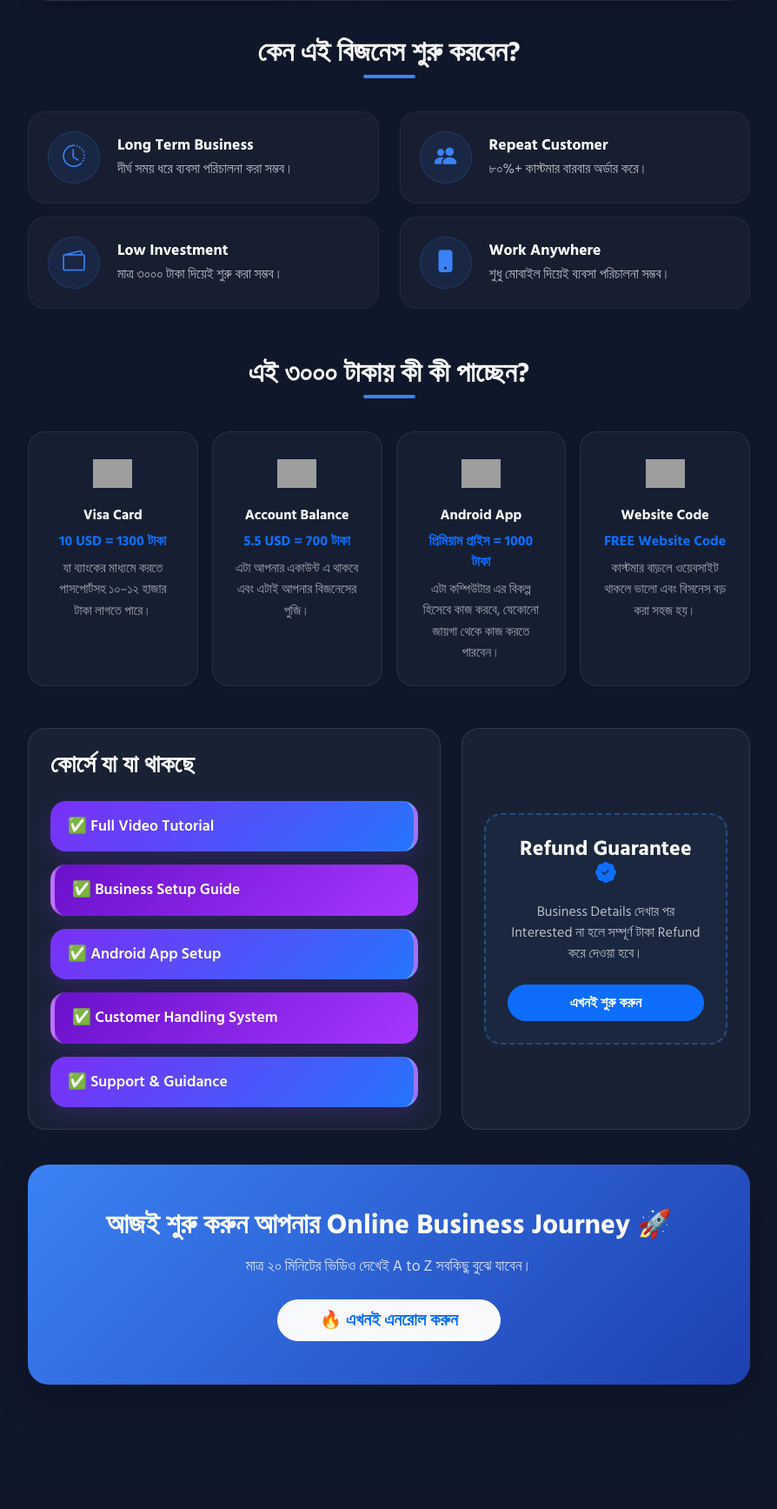
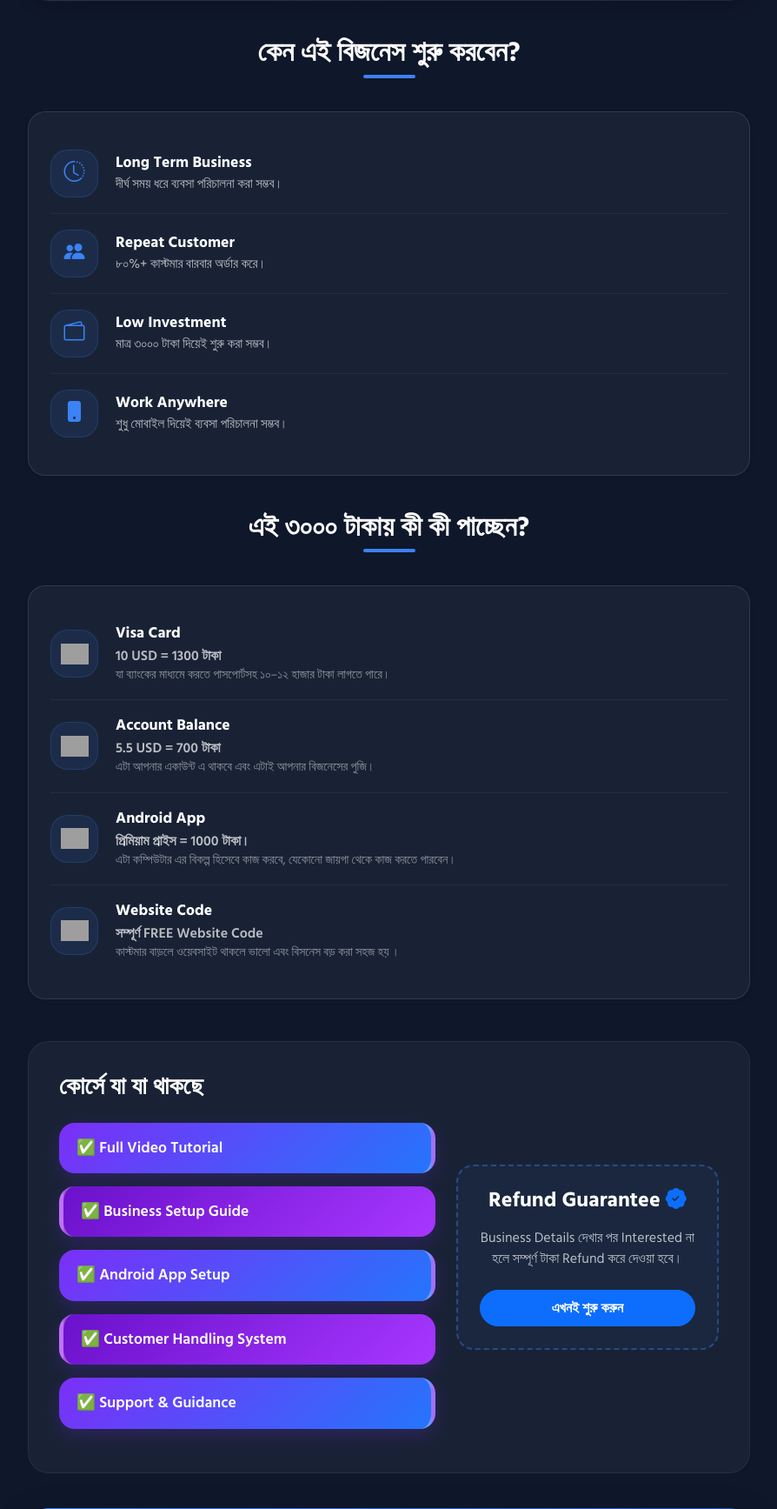
Before and after one commit to bamdyasin/coinbusiness, a PHP site: page /user/dashboard.php in a window 1280 px wide. Shown: the part 537-2272 px from the top of the page at 87% size, without its empty margins (335-1229 px from the left). Before the commit the page ends 2129 px from the top, so only its background shows below. Run offline with PHP 8.4, Linux system fonts and the light colour scheme; the visitor is signed in with stand-in values (Sample User, id 1); grey boxes are pictures that could not be loaded.

Commit message:
designnn

```diff
--- a/user/dashboard.php
+++ b/user/dashboard.php
@@ -90,44 +90,30 @@ $extra_css = '
         .section-title-box h2 { font-weight: 700; font-size: 2rem; position: relative; display: inline-block; padding-bottom: 10px; }
         .section-title-box h2::after { content: ""; width: 60px; height: 4px; background: #3b82f6; position: absolute; bottom: 0; left: 50%; transform: translateX(-50%); border-radius: 10px; }
 
-        .feature-item-list {
+        /* Unified List Item Design */
+        .list-item-row {
             display: flex;
             align-items: center;
             gap: 20px;
-            background: rgba(255, 255, 255, 0.03);
-            border: 1px solid rgba(255, 255, 255, 0.05);
-            border-radius: 20px;
-            padding: 22px;
-            margin-bottom: 15px;
+            padding: 18px 0;
+            border-bottom: 1px solid rgba(255, 255, 255, 0.05);
             transition: 0.3s;
         }
-        .feature-item-list:hover {
-            background: rgba(59, 130, 246, 0.05);
-            border-color: rgba(59, 130, 246, 0.2);
+        .list-item-row:last-child { border-bottom: none; }
+
+        .feature-icon-circle {
+            min-width: 55px; width: 55px; height: 55px;
+            background: rgba(59, 130, 246, 0.1); color: #3b82f6;
+            border-radius: 20px; display: flex; align-items: center; justify-content: center;
+            font-size: 1.5rem; border: 1px solid rgba(59, 130, 246, 0.2);
         }
-        .feature-icon-circle {
-            min-width: 60px; width: 60px; height: 60px;
-            background: rgba(59, 130, 246, 0.1); color: #3b82f6;
-            border-radius: 50%; display: flex; align-items: center; justify-content: center;
-            font-size: 1.6rem; border: 1px solid rgba(59, 130, 246, 0.2);
-        }
-        .feature-text-box h6 { margin: 0 0 5px 0; font-weight: 700; color: #fff; font-size: 1.1rem; }
-        .feature-text-box p { margin: 0; font-size: 1rem; color: rgba(255,255,255,0.7); line-height: 1.5; }
+        .feature-icon-circle img { width: 32px; height: 32px; object-fit: contain; }
 
-        .package-card-box {
-            background: rgba(30, 41, 59, 0.5);
-            border: 1px solid rgba(255, 255, 255, 0.08);
-            border-radius: 20px;
-            padding: 25px;
-            height: 100%;
-            transition: 0.3s;
-        }
-        .package-card-box:hover {
-            border-color: rgba(59, 130, 246, 0.3);
-            background: rgba(30, 41, 59, 0.7);
-        }
-        .package-desc { font-size: 0.95rem !important; color: rgba(255,255,255,0.6) !important; line-height: 1.6; }
-        .package-icon-box img { width: 45px; height: 45px; object-fit: contain; }
+        .feature-text-box h6 { margin: 0 0 4px 0; font-weight: 700; color: #fff; font-size: 1.1rem; }
+        .feature-text-box p { margin: 0; font-size: 0.95rem; color: rgba(255,255,255,0.7); line-height: 1.4; }
+
+        .package-price { color: rgba(255,255,255,0.7); font-weight: 600; font-size: 1rem; display: block; }
+        .package-details-text { font-size: 0.9rem !important; color: rgba(255,255,255,0.5) !important; margin-top: 5px; line-height: 1.4; }
 
         .course-box-dark {
             background: rgba(30, 41, 59, 0.7);
@@ -135,7 +121,6 @@ $extra_css = '
             padding: 35px;
             border: 1px solid rgba(255,255,255,0.05);
         }
-        .course-list-dark { display: flex; flex-direction: column; gap: 15px; }
         .course-list-dark li {
             width: 100%;
             color: #fff;
@@ -146,7 +131,7 @@ $extra_css = '
             font-weight: 600;
             display: flex;
             align-items: center;
-            border: none;
+            margin-bottom: 15px;
         }
         .course-list-dark li:nth-child(odd) {
             background: linear-gradient(135deg, #7b2ff7, #2575fc);
@@ -172,8 +157,6 @@ $extra_css = '
             text-align: center;
             margin-top: 40px;
         }
-        .cta-p { font-size: 1.1rem !important; color: rgba(255,255,255,0.8) !important; }
-
         @media (max-width: 991px) { .sidebar-col { display: none; } .hero-box h1 { font-size: 1.8rem; } }
     </style>';
 
@@ -240,38 +223,31 @@ include 'header.php';
                 </div>
             </div>
 
-            <!-- FEATURES -->
+            <!-- FEATURES CARD -->
             <div class="section-title-box"><h2>কেন এই বিজনেস শুরু করবেন?</h2></div>
-            <div class="row">
-                <div class="col-md-6">
-                    <div class="feature-item-list">
+            <div class="app-card shadow-sm mb-4">
+                <div class="list-item-row">
                     <div class="feature-icon-circle"><i class="bi bi-clock-history"></i></div>
                     <div class="feature-text-box">
                         <h6>Long Term Business</h6>
                         <p>দীর্ঘ সময় ধরে ব্যবসা পরিচালনা করা সম্ভব।</p>
                     </div>
                 </div>
-                </div>
-                <div class="col-md-6">
-                    <div class="feature-item-list">
+                <div class="list-item-row">
                     <div class="feature-icon-circle"><i class="bi bi-people-fill"></i></div>
                     <div class="feature-text-box">
                         <h6>Repeat Customer</h6>
                         <p>৮০%+ কাস্টমার বারবার অর্ডার করে।</p>
                     </div>
                 </div>
-                </div>
-                <div class="col-md-6">
-                    <div class="feature-item-list">
+                <div class="list-item-row">
                     <div class="feature-icon-circle"><i class="bi bi-wallet2"></i></div>
                     <div class="feature-text-box">
                         <h6>Low Investment</h6>
                         <p>মাত্র ৩০০০ টাকা দিয়েই শুরু করা সম্ভব।</p>
                     </div>
                 </div>
-                </div>
-                <div class="col-md-6">
-                    <div class="feature-item-list">
+                <div class="list-item-row">
                     <div class="feature-icon-circle"><i class="bi bi-phone-fill"></i></div>
                     <div class="feature-text-box">
                         <h6>Work Anywhere</h6>
@@ -279,51 +255,49 @@ include 'header.php';
                     </div>
                 </div>
             </div>
-            </div>
 
-            <!-- PACKAGES (Matching Landing Page Icons) -->
+            <!-- PACKAGES CARD (With Extra Info for Desktop) -->
             <div class="section-title-box"><h2>এই ৩০০০ টাকায় কী কী পাচ্ছেন?</h2></div>
-            <div class="row g-3">
-                <div class="col-md-6 col-lg-3">
-                    <div class="package-card-box shadow-sm text-center">
-                        <div class="package-icon-box mb-3"><img src="https://cdn-icons-png.flaticon.com/512/196/196578.png"></div>
-                        <h6 class="fw-bold mb-2">Visa Card</h6>
-                        <p class="text-primary fw-bold mb-2">10 USD = 1300 টাকা</p>
-                        <p class="package-desc mb-0">যা ব্যাংকের মাধ্যমে করতে পাসপোর্টসহ ১০–১২ হাজার টাকা লাগতে পারে।</p>
+            <div class="app-card shadow-sm">
+                <div class="list-item-row">
+                    <div class="feature-icon-circle"><img src="https://cdn-icons-png.flaticon.com/512/196/196578.png"></div>
+                    <div class="feature-text-box">
+                        <h6>Visa Card</h6>
+                        <span class="package-price">10 USD = 1300 টাকা</span>
+                        <p class="package-details-text d-none d-lg-block">যা ব্যাংকের মাধ্যমে করতে পাসপোর্টসহ ১০–১২ হাজার টাকা লাগতে পারে।</p>
                     </div>
                 </div>
-                <div class="col-md-6 col-lg-3">
-                    <div class="package-card-box shadow-sm text-center">
-                        <div class="package-icon-box mb-3"><img src="https://cdn-icons-png.flaticon.com/512/2489/2489756.png"></div>
-                        <h6 class="fw-bold mb-2">Account Balance</h6>
-                        <p class="text-primary fw-bold mb-2">5.5 USD = 700 টাকা</p>
-                        <p class="package-desc mb-0">এটা আপনার একাউন্ট এ থাকবে এবং এটাই আপনার বিজনেসের পুজি।</p>
+                <div class="list-item-row">
+                    <div class="feature-icon-circle"><img src="https://cdn-icons-png.flaticon.com/512/2489/2489756.png"></div>
+                    <div class="feature-text-box">
+                        <h6>Account Balance</h6>
+                        <span class="package-price">5.5 USD = 700 টাকা</span>
+                        <p class="package-details-text d-none d-lg-block">এটা আপনার একাউন্ট এ থাকবে এবং এটাই আপনার বিজনেসের পুজি।</p>
                     </div>
                 </div>
-                <div class="col-md-6 col-lg-3">
-                    <div class="package-card-box shadow-sm text-center">
-                        <div class="package-icon-box mb-3"><img src="https://cdn-icons-png.flaticon.com/512/226/226770.png"></div>
-                        <h6 class="fw-bold mb-2">Android App</h6>
-                        <p class="text-primary fw-bold mb-2">প্রিমিয়াম প্রাইস = 1000 টাকা</p>
-                        <p class="package-desc mb-0">এটা কম্পিউটার এর বিকল্প হিসেবে কাজ করবে, যেকোনো জায়গা থেকে কাজ করতে পারবেন।</p>
+                <div class="list-item-row">
+                    <div class="feature-icon-circle"><img src="https://cdn-icons-png.flaticon.com/512/226/226770.png"></div>
+                    <div class="feature-text-box">
+                        <h6>Android App</h6>
+                        <span class="package-price">প্রিমিয়াম প্রাইস = 1000 টাকা।</span>
+                        <p class="package-details-text d-none d-lg-block">এটা কম্পিউটার এর বিকল্প হিসেবে কাজ করবে, যেকোনো জায়গা থেকে কাজ করতে পারবেন।</p>
                     </div>
                 </div>
-                <div class="col-md-6 col-lg-3">
-                    <div class="package-card-box shadow-sm text-center">
-                        <div class="package-icon-box mb-3"><img src="https://cdn-icons-png.flaticon.com/512/1006/1006771.png"></div>
-                        <h6 class="fw-bold mb-2">Website Code</h6>
-                        <p class="text-primary fw-bold mb-2">FREE Website Code</p>
-                        <p class="package-desc mb-0">কাস্টমার বাড়লে ওয়েবসাইট থাকলে ভালো এবং বিসনেস বড় করা সহজ হয়।</p>
+                <div class="list-item-row">
+                    <div class="feature-icon-circle"><img src="https://cdn-icons-png.flaticon.com/512/1006/1006771.png"></div>
+                    <div class="feature-text-box">
+                        <h6>Website Code</h6>
+                        <span class="package-price">সম্পূর্ণ FREE Website Code</span>
+                        <p class="package-details-text d-none d-lg-block">কাস্টমার বাড়লে ওয়েবসাইট থাকলে ভালো এবং বিসনেস বড় করা সহজ হয় ।</p>
                     </div>
                 </div>
             </div>
 
-            <!-- COURSE & REFUND (Matching Landing Mobile/Tablet Style) -->
-            <div id="course-details" class="mt-5">
-                <div class="row g-4">
+            <!-- COURSE & REFUND -->
+            <div id="course-details" class="course-box-dark mt-5">
+                <div class="row align-items-center g-4">
                     <div class="col-lg-7">
-                        <div class="app-card h-100">
-                            <h3 class="fw-bold mb-4 text-center text-lg-start">কোর্সে যা যা থাকছে</h3>
+                        <h3 class="fw-bold mb-4">কোর্সে যা যা থাকছে</h3>
                         <ul class="course-list-dark list-unstyled mb-0">
                             <li>✅ Full Video Tutorial</li>
                             <li>✅ Business Setup Guide</li>
@@ -332,14 +306,11 @@ include 'header.php';
                             <li>✅ Support & Guidance</li>
                         </ul>
                     </div>
-                    </div>
                     <div class="col-lg-5">
-                        <div class="app-card h-100 text-center d-flex flex-column justify-content-center">
-                            <div class="refund-card-dark">
+                        <div class="refund-card-dark text-center">
                             <h4 class="fw-bold mb-3">Refund Guarantee <i class="bi bi-patch-check-fill text-primary"></i></h4>
                             <p class="refund-text">Business Details দেখার পর Interested না হলে সম্পূর্ণ টাকা Refund করে দেওয়া হবে।</p>
                             <a href="payment.php" class="btn btn-primary rounded-pill w-100 fw-bold py-2 mt-2">এখনই শুরু করুন</a>
-                            </div>
                         </div>
                     </div>
                 </div>
@@ -348,7 +319,7 @@ include 'header.php';
             <!-- CTA -->
             <div class="cta-dark shadow-lg mb-5">
                 <h2 class="fw-bold mb-3">আজই শুরু করুন আপনার Online Business Journey 🚀</h2>
-                <p class="cta-p mb-4">মাত্র ২০ মিনিটের ভিডিও দেখেই A to Z সবকিছু বুঝে যাবেন।</p>
+                <p class="cta-p mb-4 text-white-50">মাত্র ২০ মিনিটের ভিডিও দেখেই A to Z সবকিছু বুঝে যাবেন।</p>
                 <a href="payment.php" class="btn btn-light btn-lg rounded-pill px-5 fw-bold text-primary">🔥 এখনই এনরোল করুন</a>
             </div>
 
```
Lines whose indentation alone changed are shown as unchanged.
